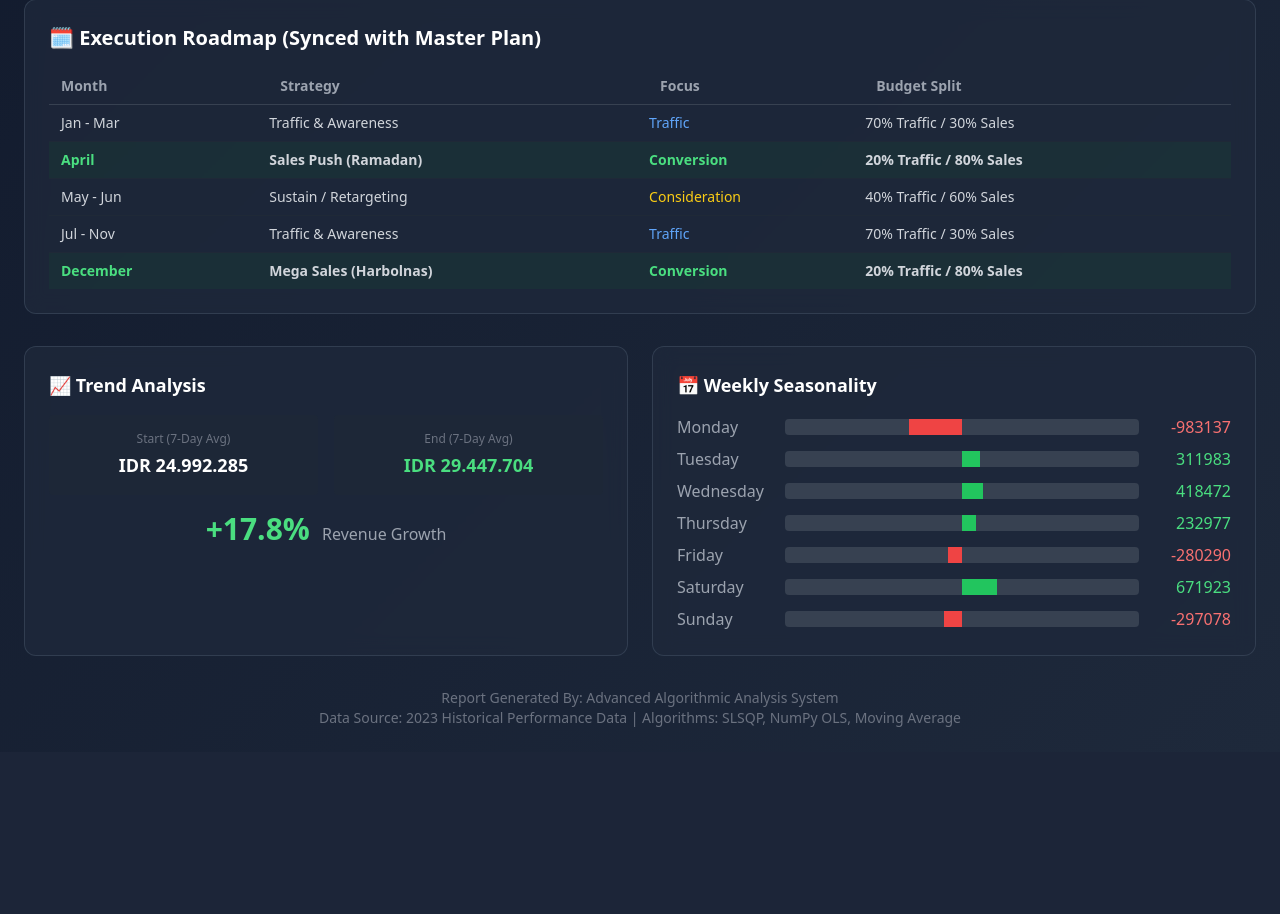
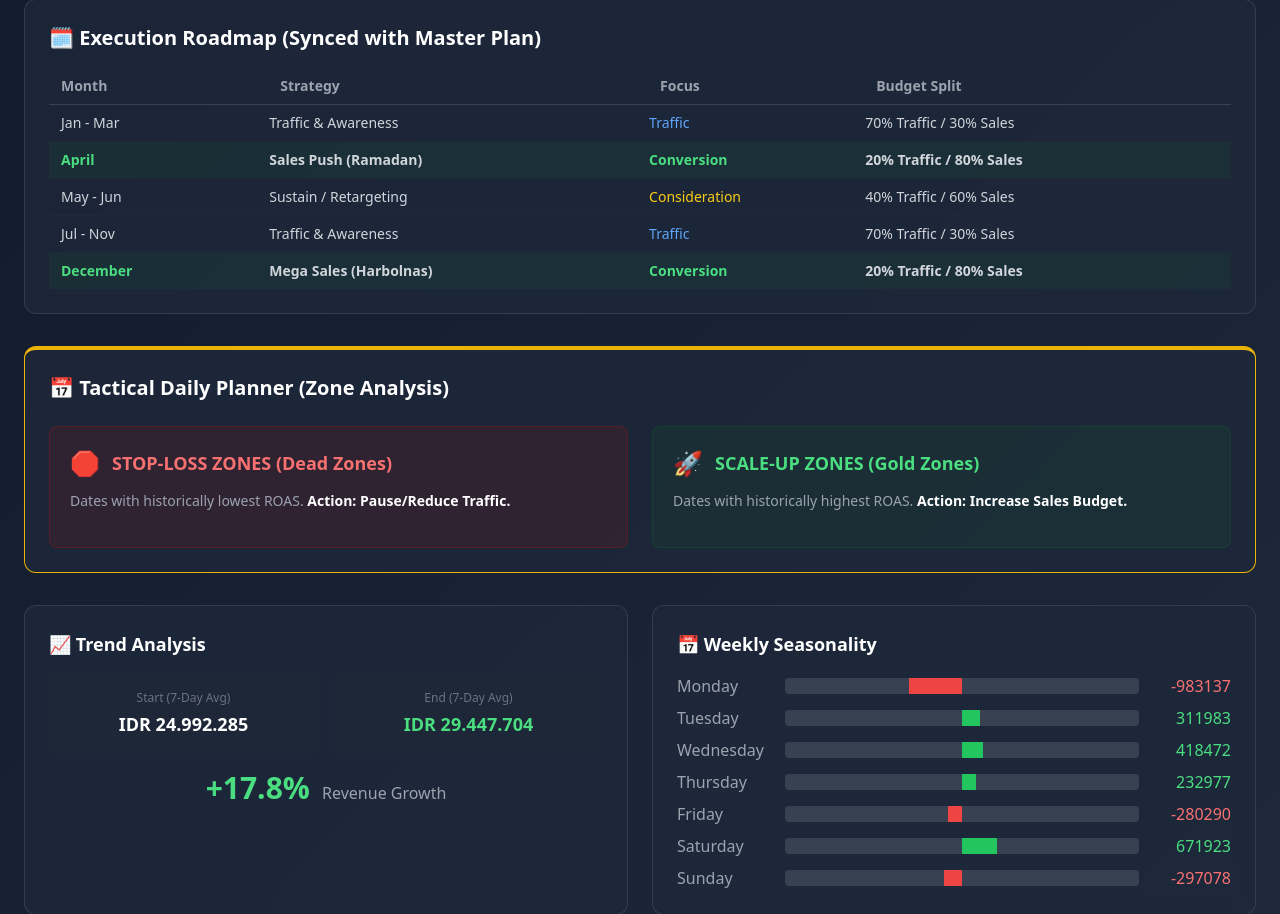
Before and after one commit to Ngampil99/Digital-Marketing, a Django app: page /report/ in a window 1280 px wide. Shown: the part 783-1697 px from the top of the page. Before the commit the page ends 1510 px from the top, so only its background shows below. Run offline with Django 5.2, Linux system fonts and the light colour scheme; data that the repository does not hold is empty; some libraries are stand-ins or nearby versions.

Commit message:
Integrate Data-Driven Strategy: Add Daily Tactical Zones (Stop-Loss/Scale-Up) to Report and Dashboard

```diff
--- a/ads_analyzer/templates/ads_analyzer/dashboard.html
+++ b/ads_analyzer/templates/ads_analyzer/dashboard.html
@@ -606,18 +606,18 @@
                     {% for day in tactical_plan %}
                     <button onclick="showDayDetails('{{ day.day }}')"
                         class="p-2 rounded border border-gray-700 hover:border-white transition-all relative h-24 text-left flex flex-col justify-between group focus:ring-2 focus:ring-green-500
-                            {% if day.color == 'green' %} bg-green-900/20 {% elif day.color == 'blue' %} bg-blue-900/20 {% else %} bg-yellow-900/20 {% endif %}">
+                            {% if day.color == 'green' %} bg-green-900/20 {% elif day.color == 'blue' %} bg-blue-900/20 {% elif day.color == 'red' %} bg-red-900/20 border-red-900/50 {% else %} bg-yellow-900/20 {% endif %}">
 
                         <span class="font-bold text-gray-300">{{ day.day }}</span>
 
                         <div class="w-full">
                             <div class="text-xs text-gray-500 mb-1">{{ day.day_name|slice:":3" }}</div>
                             <div
-                                class="text-xs font-bold {% if day.color == 'green' %}text-green-400{% elif day.color == 'blue' %}text-blue-400{% else %}text-yellow-400{% endif %}">
+                                class="text-xs font-bold {% if day.color == 'green' %}text-green-400{% elif day.color == 'blue' %}text-blue-400{% elif day.color == 'red' %}text-red-400{% else %}text-yellow-400{% endif %}">
                                 {{ day.budget_percent }}%
                             </div>
                             <div class="w-full bg-gray-700 h-1 rounded-full mt-1">
-                                <div class="h-1 rounded-full {% if day.color == 'green' %}bg-green-500{% elif day.color == 'blue' %}bg-blue-500{% else %}bg-yellow-500{% endif %}"
+                                <div class="h-1 rounded-full {% if day.color == 'green' %}bg-green-500{% elif day.color == 'blue' %}bg-blue-500{% elif day.color == 'red' %}bg-red-500{% else %}bg-yellow-500{% endif %}"
                                     style="width: {{ day.budget_percent|floatformat:0 }}%;"></div>
                             </div>
                         </div>
--- a/ads_analyzer/templates/ads_analyzer/strategic_report.html
+++ b/ads_analyzer/templates/ads_analyzer/strategic_report.html
@@ -219,6 +219,48 @@
         </div>
     </div>
 
+    <!-- Tactical Daily Planner (New Section) -->
+    <div class="max-w-7xl mx-auto mb-8">
+        <div class="card border-t-4 border-yellow-500">
+            <h2 class="text-xl font-bold text-white mb-6">📅 Tactical Daily Planner (Zone Analysis)</h2>
+            <div class="grid grid-cols-1 md:grid-cols-2 gap-6">
+                <!-- Stop-Loss Zone -->
+                <div class="bg-red-900/20 border border-red-900/50 rounded-lg p-5">
+                    <div class="flex items-center mb-3">
+                        <span class="text-2xl mr-3">🛑</span>
+                        <h3 class="text-lg font-bold text-red-400">STOP-LOSS ZONES (Dead Zones)</h3>
+                    </div>
+                    <p class="text-gray-400 text-sm mb-4">Dates with historically lowest ROAS. <span
+                            class="text-white font-bold">Action: Pause/Reduce Traffic.</span></p>
+                    <div class="flex flex-wrap gap-2">
+                        {% for d in tactical_zones.dead %}
+                        <span
+                            class="px-3 py-1 bg-red-900/50 text-red-300 font-mono font-bold rounded border border-red-800">Day
+                            {{ d }}</span>
+                        {% endfor %}
+                    </div>
+                </div>
+
+                <!-- Scale-Up Zone -->
+                <div class="bg-green-900/20 border border-green-900/50 rounded-lg p-5">
+                    <div class="flex items-center mb-3">
+                        <span class="text-2xl mr-3">🚀</span>
+                        <h3 class="text-lg font-bold text-green-400">SCALE-UP ZONES (Gold Zones)</h3>
+                    </div>
+                    <p class="text-gray-400 text-sm mb-4">Dates with historically highest ROAS. <span
+                            class="text-white font-bold">Action: Increase Sales Budget.</span></p>
+                    <div class="flex flex-wrap gap-2">
+                        {% for d in tactical_zones.gold %}
+                        <span
+                            class="px-3 py-1 bg-green-900/50 text-green-300 font-mono font-bold rounded border border-green-800">Day
+                            {{ d }}</span>
+                        {% endfor %}
+                    </div>
+                </div>
+            </div>
+        </div>
+    </div>
+
     <!-- Trend & Seasonality -->
     <div class="max-w-7xl mx-auto grid grid-cols-1 lg:grid-cols-2 gap-6 mb-8">
         <div class="card">
--- a/ads_analyzer/views.py
+++ b/ads_analyzer/views.py
@@ -1,7 +1,7 @@
 from django.shortcuts import render
 from django.db import models
 from django.db.models import Sum, F, Case, When, Value, FloatField
-from django.db.models.functions import TruncMonth, TruncDay
+from django.db.models.functions import TruncMonth, TruncDay, ExtractDay
 from django.core.serializers.json import DjangoJSONEncoder
 import json
 import pandas as pd
@@ -12,6 +12,36 @@
 from .models import AdPerformance
 # Force Reload: Fix Data Health Modal Cachingimize
 from ads_analyzer.models import AdPerformance
+
+def get_daily_tactical_zones():
+    """
+    Calculates Dead Zones (Stop-Loss) and Gold Zones (Scale-Up) based on historical daily ROAS.
+    Returns a dict with 'dead' and 'gold' lists of day numbers.
+    """
+    daily_stats = AdPerformance.objects.annotate(
+        day=ExtractDay('created_date')
+    ).values('day').annotate(
+        total_spend=Sum('amount_spent'),
+        total_revenue=Sum('purchase_value')
+    ).order_by('day')
+
+    df = pd.DataFrame(list(daily_stats))
+    zones = {'dead': [], 'gold': []}
+
+    if not df.empty:
+        df['total_spend'] = df['total_spend'].astype(float)
+        df['total_revenue'] = df['total_revenue'].astype(float)
+        df['roas'] = df.apply(lambda x: x['total_revenue'] / x['total_spend'] if x['total_spend'] > 0 else 0, axis=1)
+
+        # Dead Zones: 3 days with lowest ROAS
+        dead = df.nsmallest(3, 'roas')
+        zones['dead'] = [int(d) for d in dead['day'].tolist()]
+
+        # Gold Zones: 3 days with highest ROAS
+        gold = df.nlargest(3, 'roas')
+        zones['gold'] = [int(d) for d in gold['day'].tolist()]
+
+    return zones
 
 def dashboard_view(request):
     # --- [ANOMALY DETECTION & DATA CLEANING] ---
@@ -304,6 +334,9 @@
         else:
             tactical_client_name = top_client_insights[0]['name']
 
+        # [NEW] Get Data-Derived Strategic Zones
+        tactical_zones = get_daily_tactical_zones()
+
         # 1. Get historical data for this client FROM ROW-LEVEL DF
         t_client_df = df_clients[df_clients['account_name'] == tactical_client_name].copy()
 
@@ -356,37 +389,41 @@
                 base_color = "blue"
 
             # 5. Finalize Daily Plan - use monthly strategy but adjust intensity by week
-            for item in month_days_map:
-                # Daily Budget %
-                daily_percent = (item['weight'] / total_month_weight * 100) if total_month_weight > 0 else (100/num_days)
+            # 6. Apply Phase Logic (Monthly -> Daily)
+            for d in month_days_map:
+                phase = "Normal Phase"
+                action = base_action
+                color = base_color
 
-                day_num = item['date'].day
+                # Apply Daily Tactical Overrides (Data-Driven)
+                day_num = d['date'].day
+                zone_type = 'neutral'
 
-                # Sub-phase within month (intensity adjustment, but same overall focus)
-                if day_num <= 10:
-                    phase = f"{month_focus} - Early Month"
-                    intensity = "Building"
-                elif day_num <= 20:
-                    phase = f"{month_focus} - Mid Month"
-                    intensity = "Scaling"
-                else:  # Payday period
-                    phase = f"{month_focus} - Payday Push"
-                    intensity = "Maximum"
-                    # Slight adjustment for payday regardless of month strategy
-                    if month_focus != "Conversion":
-                        base_action = base_action + " + Payday Boost"
+                if day_num in tactical_zones['dead']:
+                     phase = "STOP-LOSS ZONE"
+                     action = "PAUSE / REDUCE Traffic (Low ROAS Area)"
+                     color = "red" # Distinctive color for danger
+                     zone_type = 'dead'
+                elif day_num in tactical_zones['gold']:
+                     phase = "SCALE-UP ZONE"
+                     action = "INCREASE Sales Budget (+30%) (High ROAS Area)"
+                     color = "green"
+                     zone_type = 'gold'
+
+                # Calculate daily budget portion (normalized)
+                daily_budget_pct = (d['weight'] / total_month_weight) * 100
 
                 tactical_plan.append({
                     'day': day_num,
-                    'day_name': item['day_name'],
-                    'full_date': item['date'].strftime('%Y-%m-%d'),
-                    'budget_percent': round(daily_percent, 2),
+                    'full_date': d['date'].strftime('%Y-%m-%d'),
+                    'day_name': d['day_name'], # e.g. Monday
+                    'budget_percent': round(daily_budget_pct, 1),
                     'strategy': month_strategy,
                     'split': base_split,
-                    'action': base_action,
-                    'color': base_color,
                     'phase': phase,
-                    'intensity': intensity
+                    'action': action,
+                    'color': color,
+                    'zone_type': zone_type
                 })
 
     # --- [NEW FEATURE] DYNAMIC PHASING STRATEGY ---
@@ -1038,6 +1075,7 @@
         'funnel_data': funnel_data,
         'trend_data': trend_data,
         'seasonality_data': seasonality_data,
+        'tactical_zones': get_daily_tactical_zones(),
     }
 
     return render(request, 'ads_analyzer/strategic_report.html', context)
```
Also changed, not shown: ads_analyzer/management/commands/generate_strategy.py (added, +74 -0 lines).
